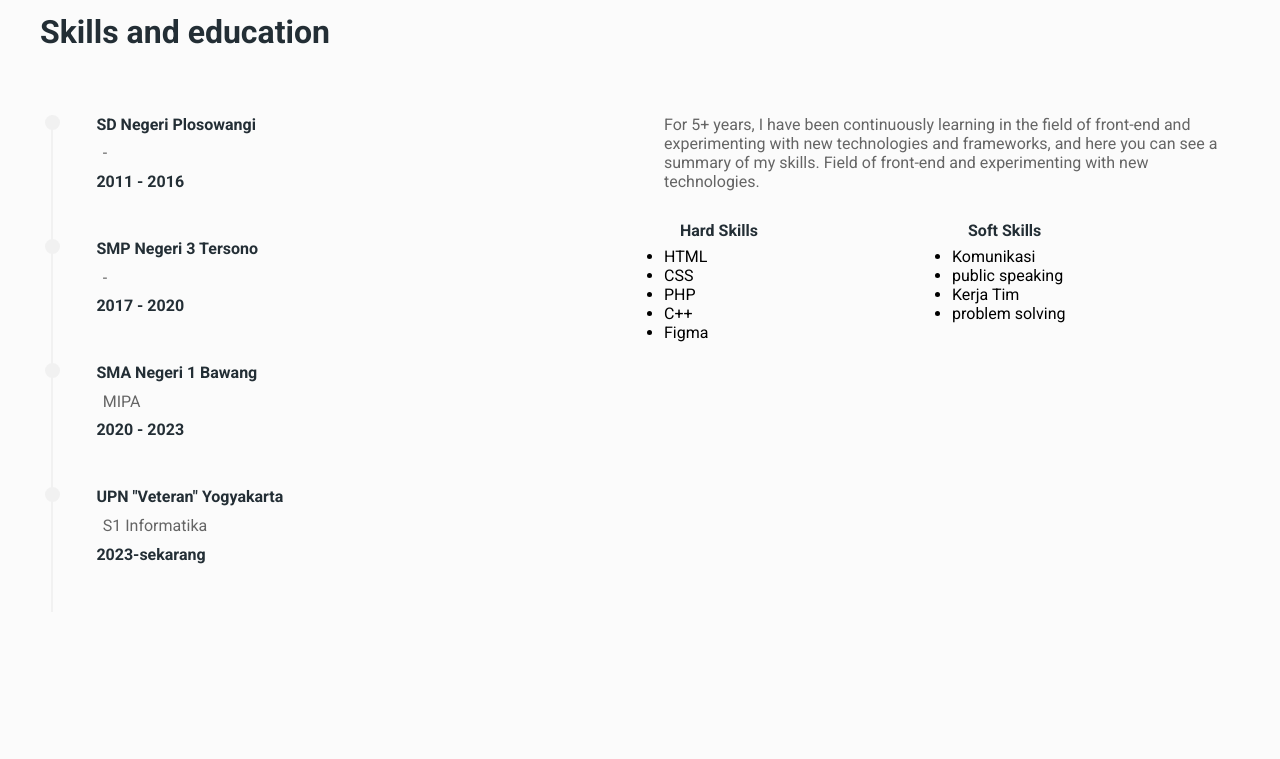
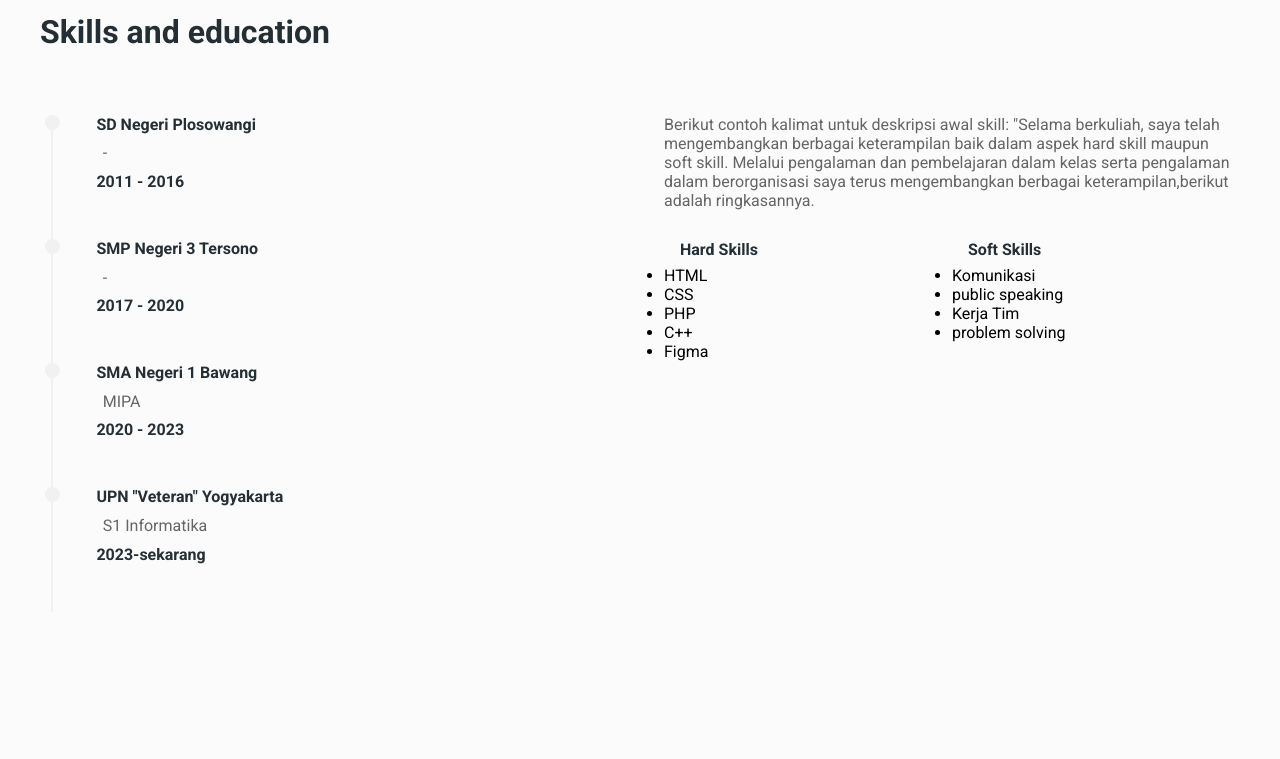
Before and after one commit to FadhilNajib/Portofolio, a plain HTML site: page index.html in a window 1280 px wide. Shown: the part 1777-2536 px from the top of the page. Drawn offline with Linux system fonts and the light colour scheme.

Commit message:
skill update

```diff
--- a/index.html
+++ b/index.html
@@ -181,9 +181,11 @@
                     </div>
                 </div>
                 <div class="skills-right">
-                    <P>For 5+ years, I have been continuously
-                        learning in the field of front-end and experimenting with new technologies and frameworks, and here you can see a summary of my skills.
-                        Field of front-end and experimenting with new technologies.
+                    <P>Berikut contoh kalimat untuk deskripsi awal skill:
+
+                        "Selama berkuliah, saya telah mengembangkan berbagai keterampilan baik dalam aspek hard skill maupun soft skill.
+                        Melalui pengalaman dan pembelajaran dalam kelas serta pengalaman
+                        dalam berorganisasi saya terus mengembangkan berbagai keterampilan,berikut adalah ringkasannya.
                     </P>
 
                     <div class="skills-list">
```
